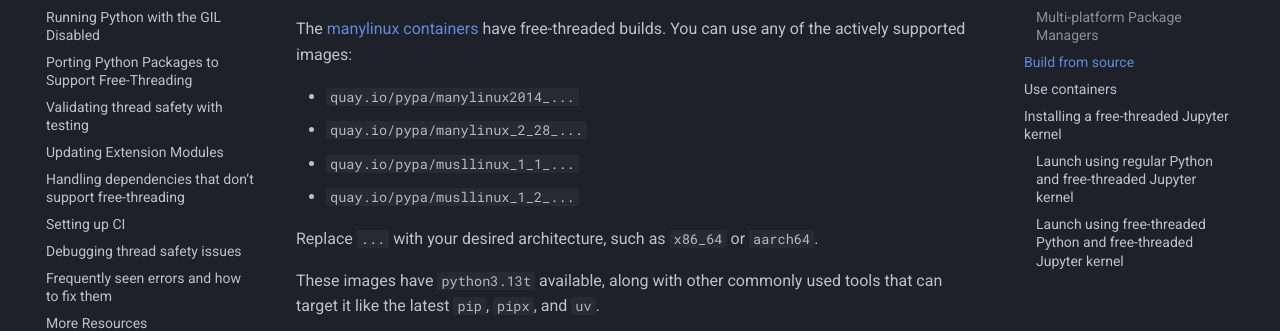
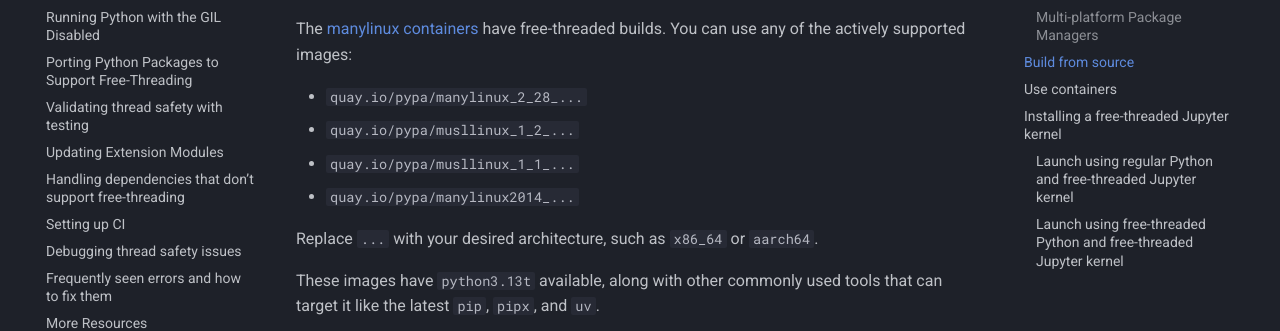
Before and after one commit to Quansight-Labs/free-threaded-compatibility, an MkDocs documentation site: the page built from docs/installing-cpython.md, in a window 1280 px wide and 900 px high, scrolled down 2759 px. Shown: the part 172-503 px from the top of the window. Built offline with MkDocs 1.6.1 and Material for MkDocs 9.7.7, drawn with Linux system fonts in a browser that asks for light colours; comment, search, counter and statistics services are not loaded.

```diff
--- a/docs/installing-cpython.md
+++ b/docs/installing-cpython.md
@@ -267,10 +267,10 @@ pyenv install --debug --keep 3.13.1
 The [manylinux containers](https://github.com/pypa/manylinux) have free-threaded
 builds. You can use any of the actively supported images:
 
+- `quay.io/pypa/manylinux_2_28_...`
+- `quay.io/pypa/musllinux_1_2_...`
+- `quay.io/pypa/musllinux_1_1_...`
 - `quay.io/pypa/manylinux2014_...`
-- `quay.io/pypa/manylinux_2_28_...`
-- `quay.io/pypa/musllinux_1_1_...`
-- `quay.io/pypa/musllinux_1_2_...`
 
 Replace `...` with your desired architecture, such as `x86_64` or `aarch64`.
 
```
